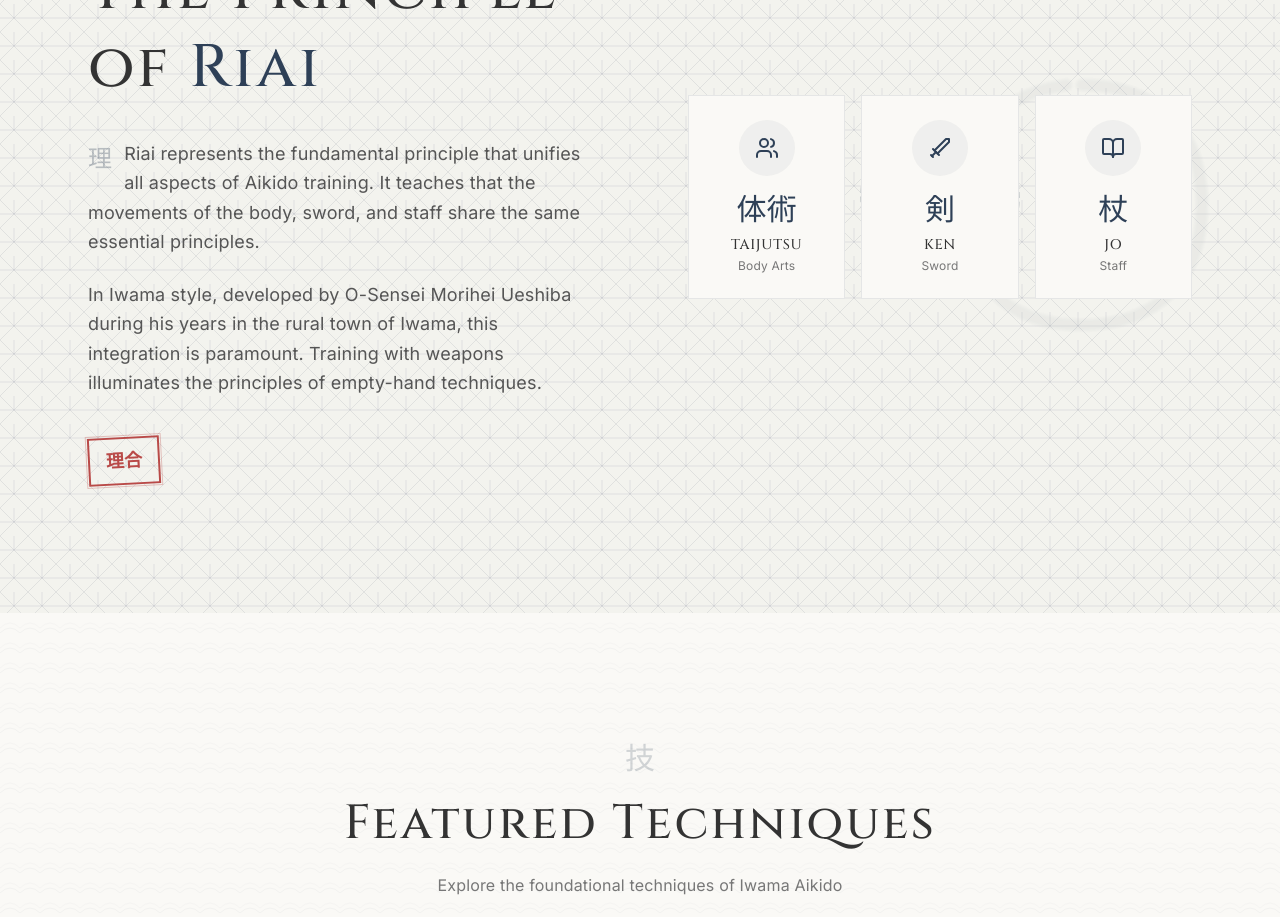
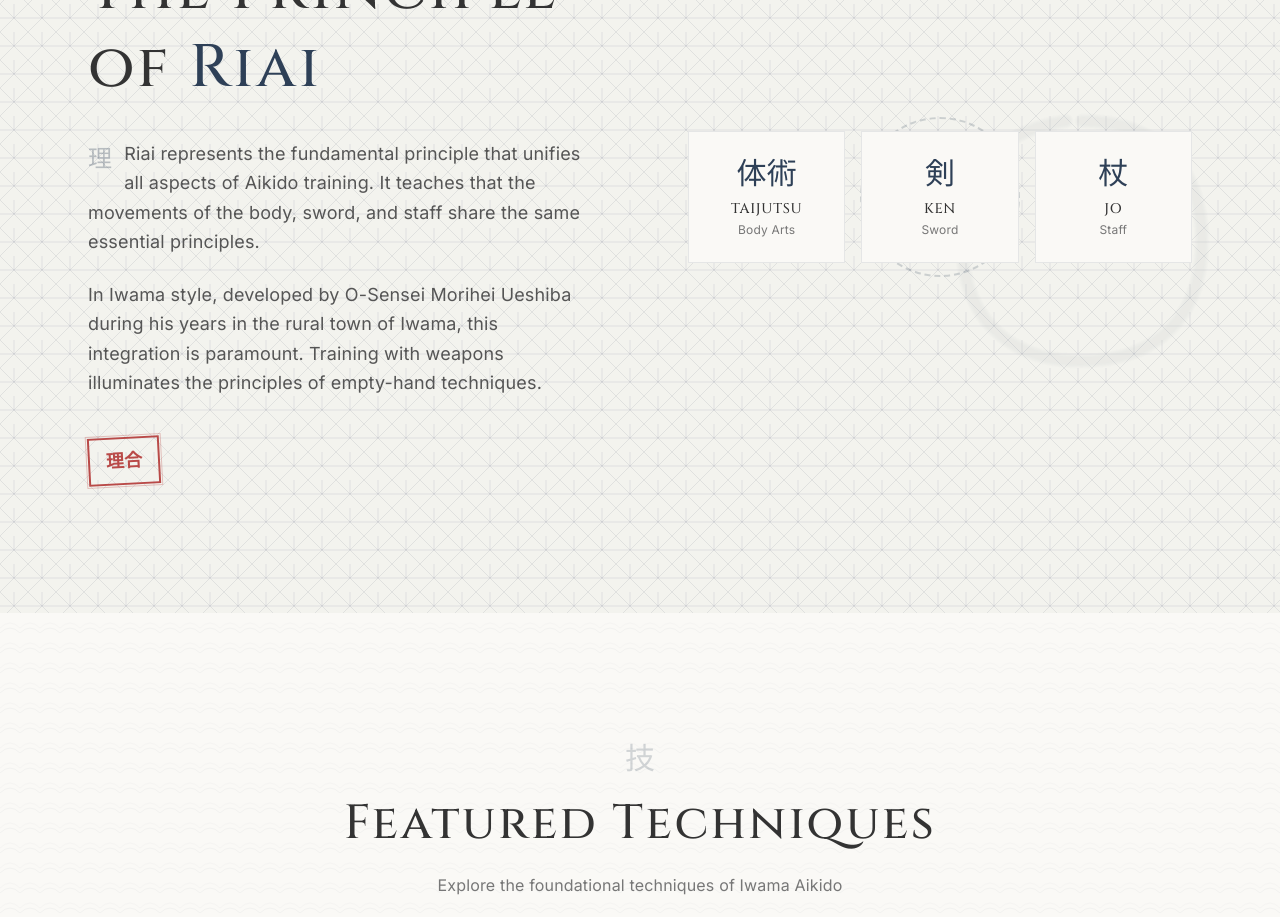
Before and after one commit to CaVang/dojo-iwama, a Next.js app: page /en in a window 1280 px wide. Shown: the part 1820-2737 px from the top of the page. Built offline with nearby package versions, Linux system fonts and the light colour scheme.

Commit message:
fix: cannot deploy

```diff
--- a/src/app/[locale]/page.tsx
+++ b/src/app/[locale]/page.tsx
@@ -268,13 +268,13 @@ export default function HomePage() {
                     >
                       <div className="bg-washi-cream p-6 text-center border border-japan-blue/10 group hover:border-japan-blue/30 transition-all duration-300">
                         {/* Icon */}
-                        <motion.div
-                          className="w-14 h-14 mx-auto mb-4 rounded-full bg-japan-blue/5 flex items-center justify-center group-hover:bg-japan-blue/10 transition-colors"
-                          whileHover={{ rotate: 360 }}
-                          transition={{ duration: 0.6 }}
-                        >
-                          <item.icon className="w-6 h-6 text-japan-blue" />
-                        </motion.div>
+                        {/*<motion.div*/}
+                        {/*  className="w-14 h-14 mx-auto mb-4 rounded-full bg-japan-blue/5 flex items-center justify-center group-hover:bg-japan-blue/10 transition-colors"*/}
+                        {/*  whileHover={{ rotate: 360 }}*/}
+                        {/*  transition={{ duration: 0.6 }}*/}
+                        {/*>*/}
+                        {/*  <item.icon className="w-6 h-6 text-japan-blue" />*/}
+                        {/*</motion.div>*/}
 
                         {/* Japanese title */}
                         <motion.span
```
Also changed, not shown: 2 other files (tests, documents, lock files or other folders).
